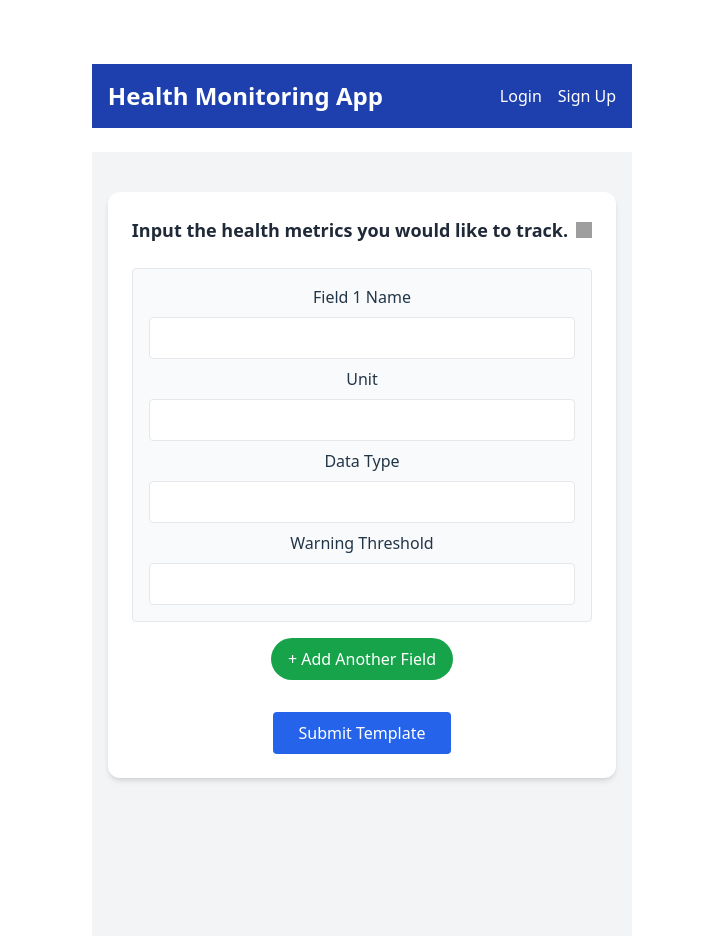
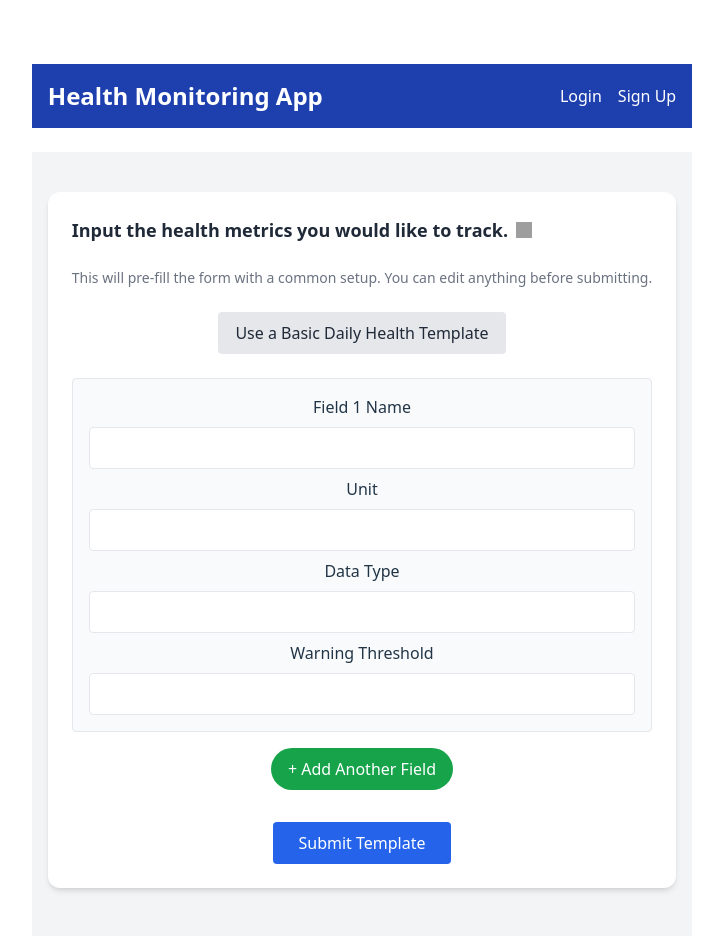
Before and after one commit to antoniorestivo/post_stroke_health_monitoring_vue_app, a Vue app: page /journals/template/new in a window 1280 px wide. Shown: the top 936 px of the page, without its empty margins (278-1001 px from the left). Built offline with nearby package versions, Linux system fonts and the light colour scheme; grey boxes are pictures that could not be loaded.

Commit message:
Add prefill journal template functionality

```diff
--- a/src/views/JournalsIndex.vue
+++ b/src/views/JournalsIndex.vue
@@ -3,12 +3,14 @@
     <div class="max-w-7xl mx-auto space-y-8">
       <!-- Actions -->
       <div class="text-center space-y-4">
+        <div v-if="template">
           <router-link
             to="/journals/new"
             class="bg-blue-600 text-white px-4 py-2 rounded hover:bg-blue-700 transition"
           >
             Create New Journal
           </router-link>
+        </div>
 
         <div v-if="!template">
           <router-link
@@ -123,6 +125,7 @@ function fetchJournals(page) {
     })
     .then(response => {
       const data = typeof response.data === 'string' ? JSON.parse(response.data) : response.data
+      console.log(data);
       journals.value = data.journals
       template.value = data.template
       totalRecords.value = data.total_records
--- a/src/views/JournalsTemplateNew.vue
+++ b/src/views/JournalsTemplateNew.vue
@@ -25,6 +25,20 @@
         threshold indicates a value that defines the point when the health
         metric is of particular concern.
       </p>
+
+      <p class="text-sm text-gray-500 mt-2">
+        This will pre-fill the form with a common setup. You can edit anything before submitting.
+      </p>
+
+      <div class="mb-4 space-x-2">
+        <button
+            type="button"
+            @click="applyPreset(basicHealthPreset)"
+            class="bg-gray-200 text-gray-800 px-4 py-2 rounded hover:bg-gray-300 transition"
+        >
+          Use a Basic Daily Health Template
+        </button>
+      </div>
 
       <form @submit.prevent="createJournalTemplate" class="space-y-4">
         <div
@@ -100,6 +114,27 @@ const metricFields = ref([
   }
 ]);
 
+const basicHealthPreset = [
+  {
+    name: "Sleep Hours",
+    unit: "hours",
+    dataType: "number",
+    warningThreshold: 6.0
+  },
+  {
+    name: "Energy Level",
+    unit: "scale_1_5",
+    dataType: "number",
+    warningThreshold: 2
+  },
+  {
+    name: "Exercise Intensity",
+    unit: "scale_0_3",
+    dataType: "number",
+    warningThreshold: 0
+  }
+];
+
 function addField() {
   metricFields.value.push({
     name: "",
@@ -129,4 +164,14 @@ function createJournalTemplate() {
       console.error("Template creation error:", error.response);
     });
 }
+
+function applyPreset(preset) {
+  metricFields.value = preset.map(field => ({
+    name: field.name,
+    unit: field.unit,
+    dataType: field.dataType,
+    warningThreshold: field.warningThreshold
+  }));
+}
+
 </script>
```
Lines whose indentation alone changed are shown as unchanged.
